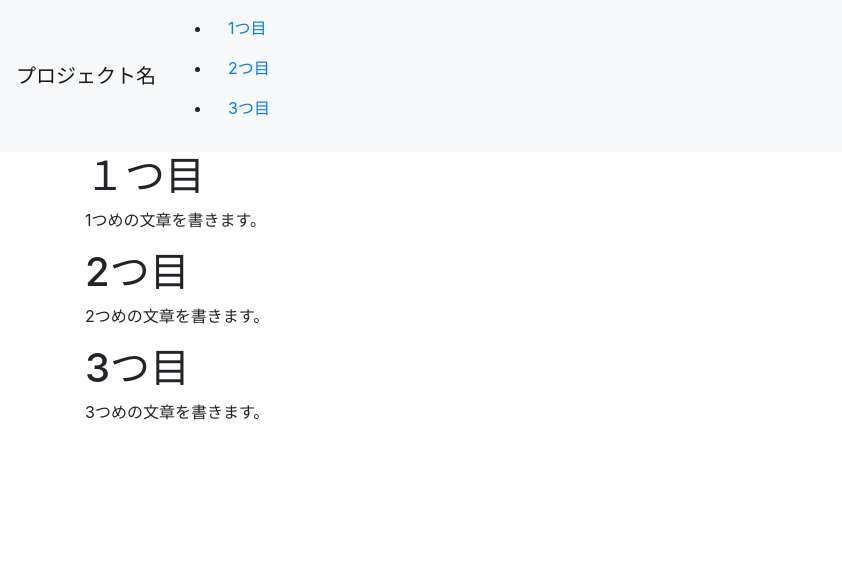
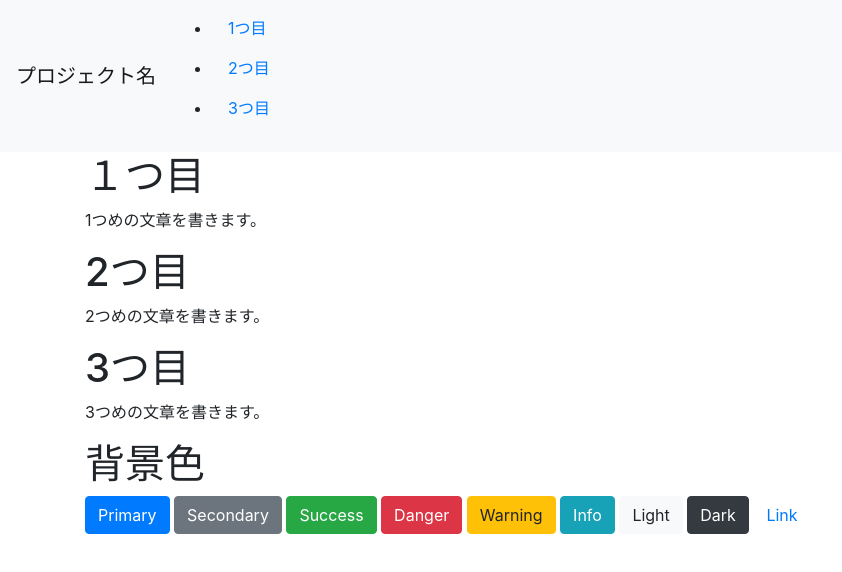
Before and after one commit to hgldwskvn/web2-10, a plain HTML site: page index.html in a window 1280 px wide. Shown: the whole page, without its empty margins (0-842 px from the left). Drawn offline with nearby package versions, Linux system fonts and the light colour scheme.

Commit message:
Update index.html

```diff
--- a/index.html
+++ b/index.html
@@ -27,13 +27,28 @@
 <section>
 <h1>１つ目</h1>
 <p>1つめの文章を書きます。</p>
-<h1 id="2nd">2つ目</h1>
+<h1 id ="2nd">2つ目</h1>
 <p>2つめの文章を書きます。</p>
-<h1 id="3rd">3つ目</h1>
+<h1 id ="3rd">3つ目</h1>
 <p>3つめの文章を書きます。</p>
 </section>
 </div>
 
+<div class="container">
+ <h1>背景色</h1>
+ <section>
+  <button type="button" class="btn btn-primary">Primary</button>
+<button type="button" class="btn btn-secondary">Secondary</button>
+<button type="button" class="btn btn-success">Success</button>
+<button type="button" class="btn btn-danger">Danger</button>
+<button type="button" class="btn btn-warning">Warning</button>
+<button type="button" class="btn btn-info">Info</button>
+<button type="button" class="btn btn-light">Light</button>
+<button type="button" class="btn btn-dark">Dark</button>
+
+<button type="button" class="btn btn-link">Link</button>
+  </section>
+ </div>
 
 <script src="https://code.jquery.com/jquery-3.3.1.slim.min.js" integrity="sha384-q8i/X+965DzO0rT7abK41JStQIAqVgRVzpbzo5smXKp4YfRvH+8abtTE1Pi6jizo" crossorigin="anonymous"></script>
 <script src="https://cdnjs.cloudflare.com/ajax/libs/popper.js/1.14.3/umd/popper.min.js" integrity="sha384-ZMP7rVo3mIykV+2+9J3UJ46jBk0WLaUAdn689aCwoqbBJiSnjAK/l8WvCWPIPm49" crossorigin="anonymous"></script>
```
